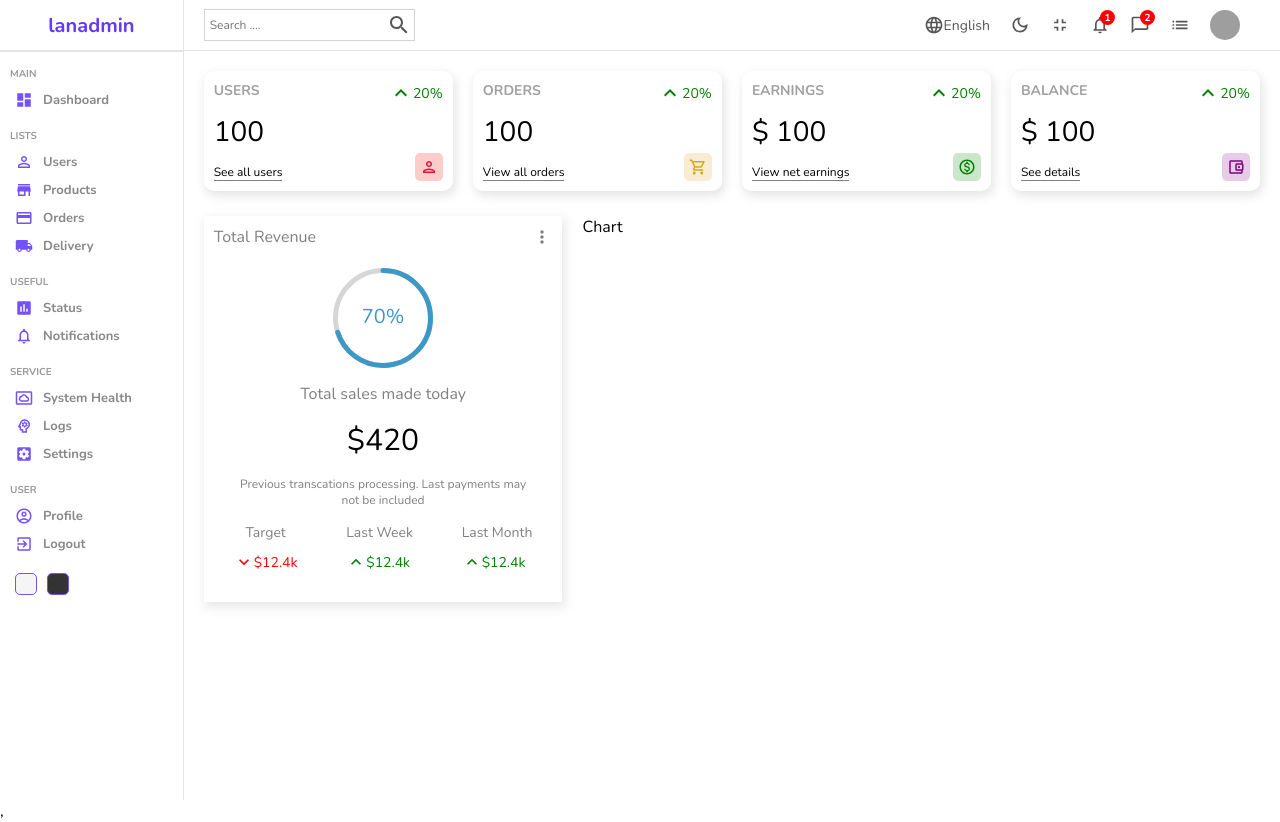
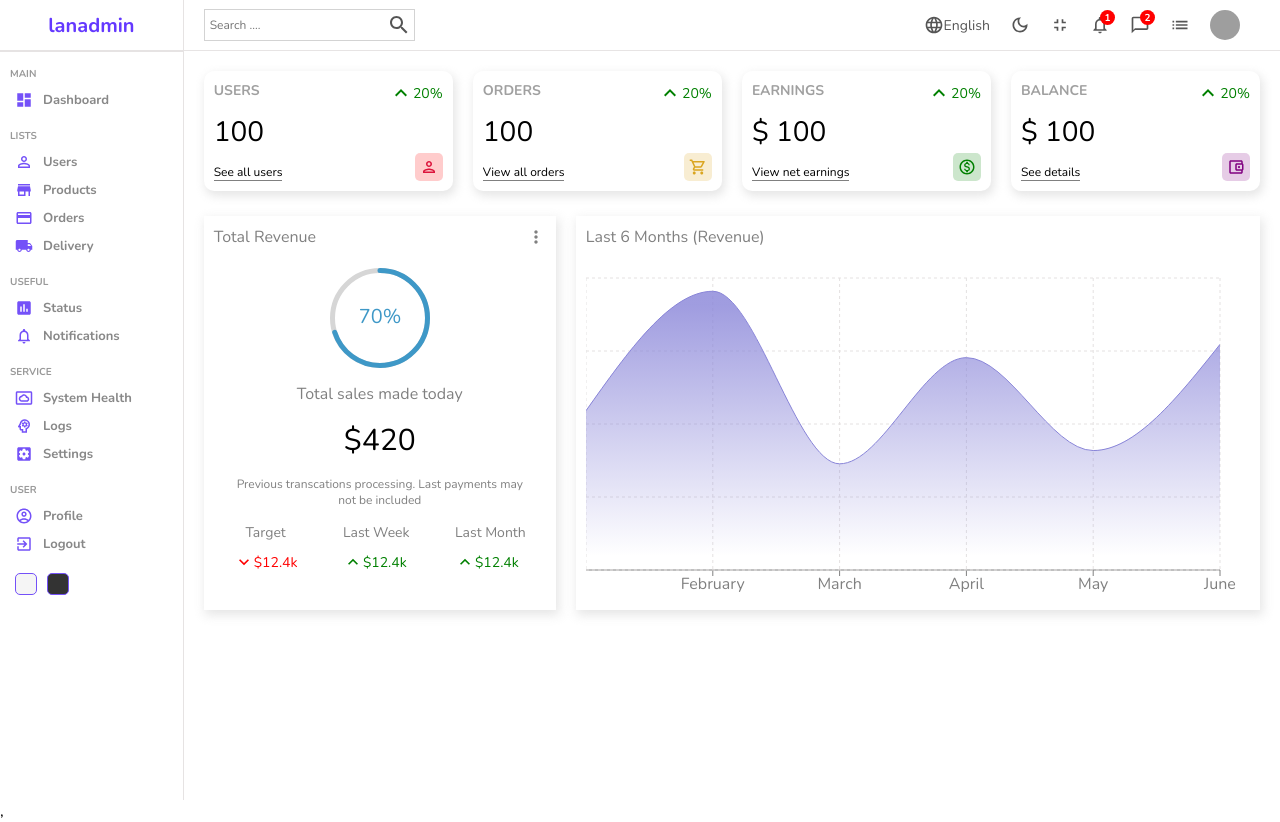
Before and after one commit to suhturhlaing/react-admin-dashboard, a React (Create React App) app: page / in a window 1280 px wide. Built offline with nearby package versions, Linux system fonts and the light colour scheme; grey boxes are pictures that could not be loaded.

Commit message:
[modify]create react chart

```diff
--- a/package.json
+++ b/package.json
@@ -15,6 +15,7 @@
     "react-dom": "^18.2.0",
     "react-router-dom": "^6.4.2",
     "react-scripts": "5.0.1",
+    "recharts": "^2.1.16",
     "sass": "^1.55.0",
     "web-vitals": "^2.1.0"
   },
--- a/src/components/chart/Chart.jsx
+++ b/src/components/chart/Chart.jsx
@@ -1,9 +1,39 @@
 import "./chart.scss"
+import { AreaChart, Area, XAxis, YAxis, CartesianGrid, Tooltip, ResponsiveContainer } from 'recharts';
+
+
+const data = [
+  { name: "January", Total: 1200 },
+  { name: "February", Total: 2100 },
+  { name: "March", Total: 800 },
+  { name: "April", Total: 1600 },
+  { name: "May", Total: 900 },
+  { name: "June", Total: 1700 },
+];
+
 
 const Chart = () => {
   return (
     <div className='chart'>
-      Chart
+      <div className="title">Last 6 Months (Revenue)</div>
+      <ResponsiveContainer width="100%" aspect={ 2 / 1}>
+        <AreaChart width={730} height={250} data={data}
+          margin={{ top: 10, right: 30, left: 0, bottom: 0 }}>
+          <defs>
+            <linearGradient id="total" x1="0" y1="0" x2="0" y2="1">
+              <stop offset="5%" stopColor="#8884d8" stopOpacity={0.8}/>
+              <stop offset="95%" stopColor="#8884d8" stopOpacity={0}/>
+            </linearGradient>
+
+          </defs>
+          <XAxis dataKey="name" stroke="gray" />
+
+          <CartesianGrid strokeDasharray="3 3" className="chartGrid"/>
+          <Tooltip />
+          <Area type="monotone" dataKey="Total" stroke="#8884d8" fillOpacity={1} fill="url(#total)" />
+
+        </AreaChart>
+      </ResponsiveContainer>
     </div>
   )
 }
--- a/src/components/chart/chart.scss
+++ b/src/components/chart/chart.scss
@@ -1,3 +1,15 @@
 .chart{
     flex: 4;
+    -webkit-box-shadow : 2px 4px 10px 1px rgba(0, 0, 0, 0.47);
+    box-shadow: 2px 4px 10px 1px rgba(201, 201, 201, 0.47);
+    padding: 10px;
+    color: gray;
+
+    .title{
+        margin-bottom: 20px;
+    }
+
+    .chartGrid{
+        stroke: rgb(228, 225, 225);
+    }
 }
```
Also changed, not shown: 1 other file (tests, documents, lock files or other folders).
